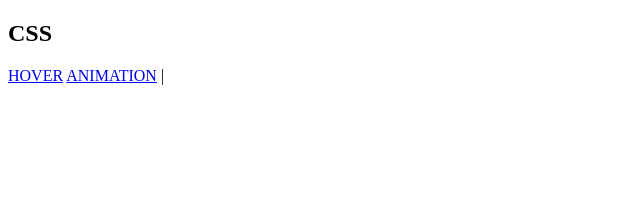
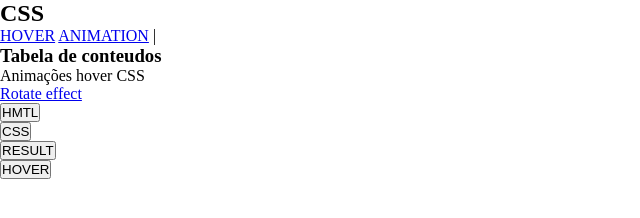
Before and after one commit to WerbethMartins/Bibioteca-botoes, a plain HTML site: page index.html in a window 1280 px wide. Shown: the whole page, without its empty margins (0-640 px from the left). Drawn offline with nearby package versions, Linux system fonts and the light colour scheme.

Commit message:
Alguns códigos simples html e css

```diff
--- a/index.html
+++ b/index.html
@@ -22,9 +22,32 @@
         </nav>
      </header>
 
+    <main id="main-content">
+        <!-- Menu lateral de links -->
+        <aside id="side-menu">
+            <header class="menu-title">
+                <h3>Tabela de conteudos</h3>
+            </header>
+            <nav id="contents-menu">
+                <p>Animações hover CSS</p>
+                <ul>
+                    <li><a href="#">Rotate effect</a></li>
+                </ul>
+            </nav>
+        </aside>
 
-
-
+        <!-- Primeira button box -->
+        <section class="button-box">
+            <nav class="code-buttons">
+                <ul>
+                    <li><button class="code-button html-button">HMTL</button></li>
+                    <li><button class="code-button css-button">CSS</button></li>
+                    <li><button class="code-button result-button">RESULT</button></li>
+                </ul>
+            </nav>
+            <button class="animated-button hover" data-animation="rotate">HOVER</button>
+        </section>
+    </main>
 
     <!-- Jquery -->
     <script src="https://code.jquery.com/jquery-3.7.1.js" integrity="sha256-eKhayi8LEQwp4NKxN+CfCh+3qOVUtJn3QNZ0TciWLP4=" crossorigin="anonymous"></script>
--- a/style.css
+++ b/style.css
@@ -0,0 +1,7 @@
+/*Configurações gerais*/
+* {
+    padding: 0;
+    margin: 0;
+}
+
+/**/
```
